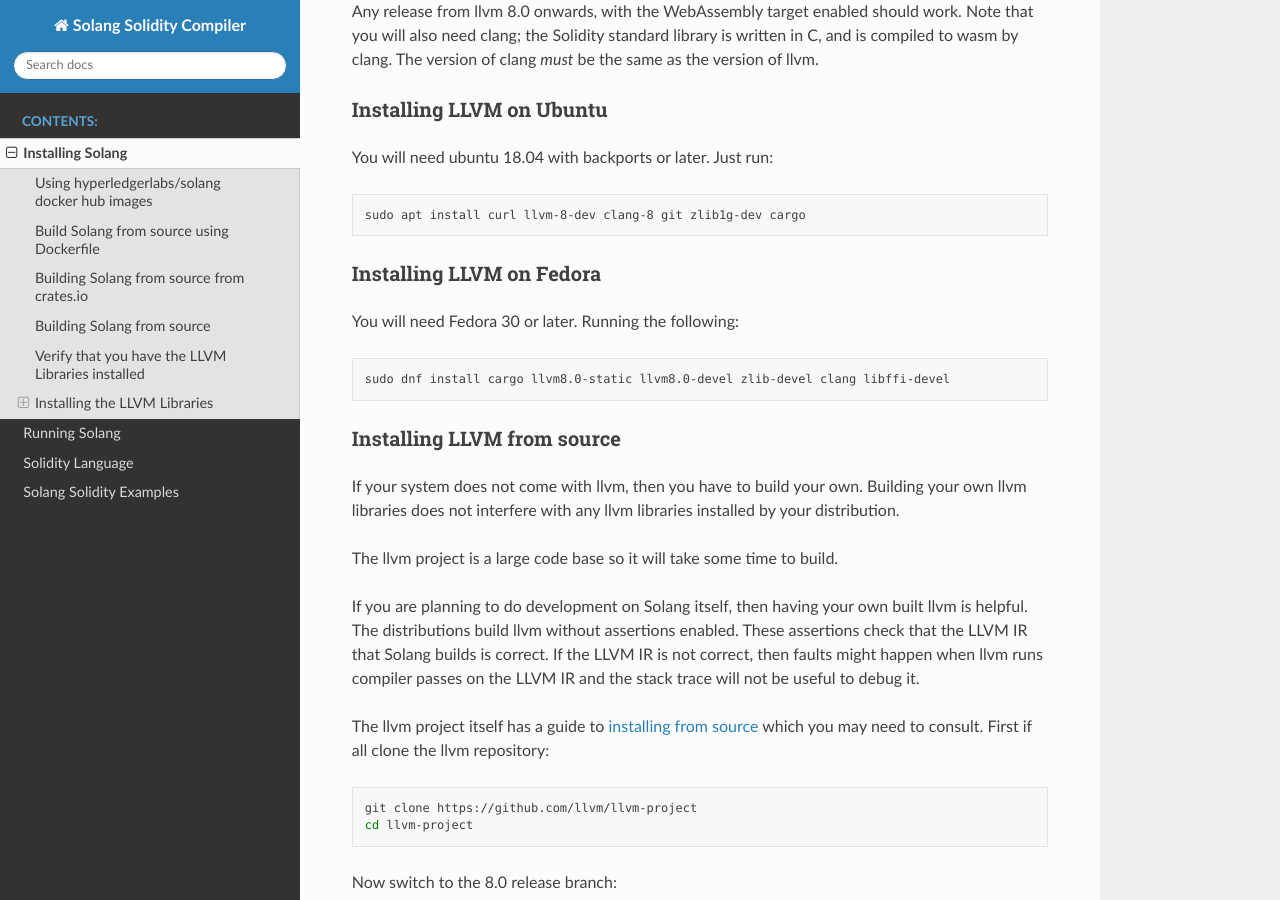
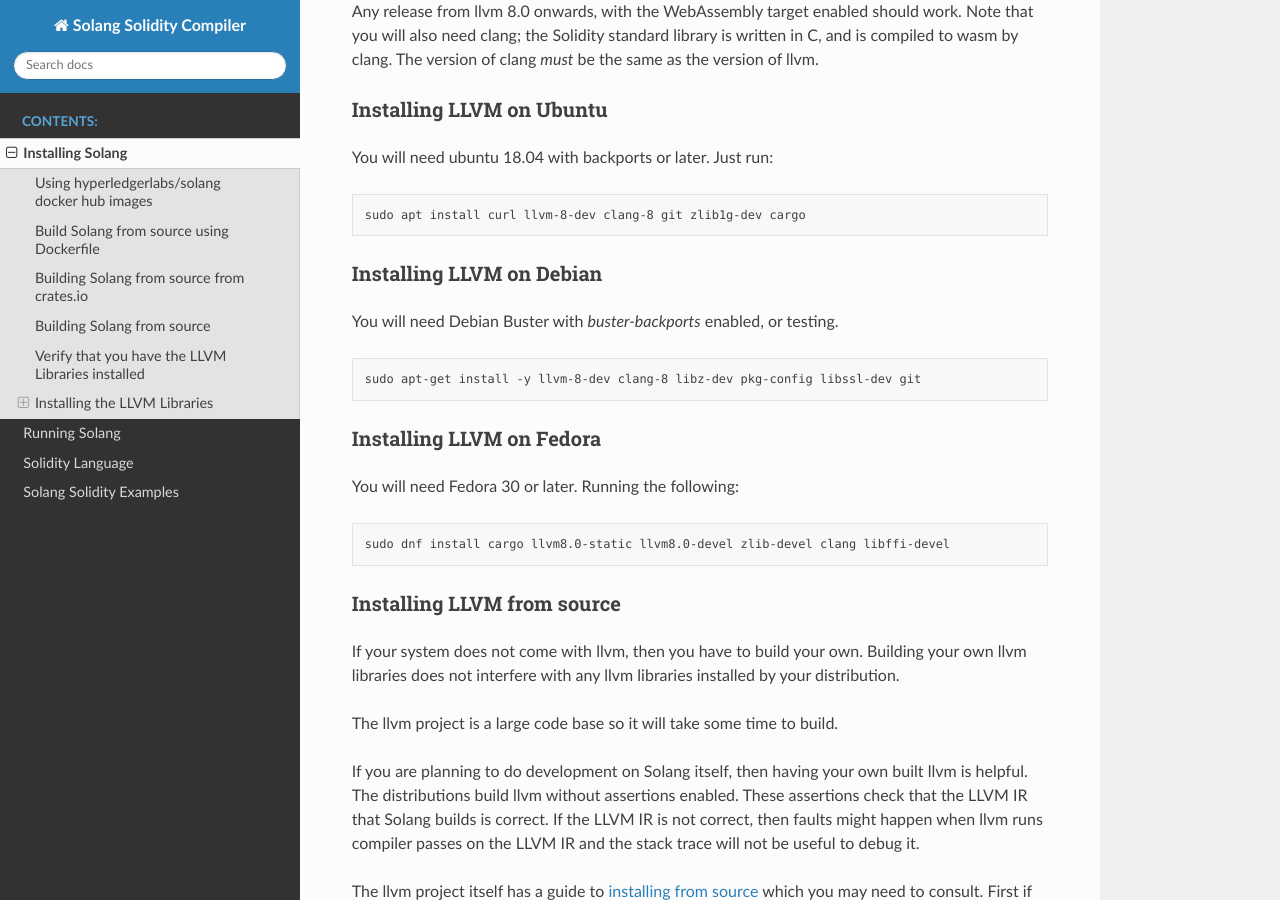
Before and after one commit to hyperledger-solang/solang, a Sphinx documentation site: the page built from docs/installing.rst, in a window 1280 px wide and 900 px high, scrolled down 2313 px. Built offline with Sphinx 7.4.7 and the Read the Docs theme 2.0.0, drawn with Linux system fonts in a browser that asks for light colours.

Commit message:
LLVM is available from Debian buster with backports
Signed-off-by: Sean Young <sean@mess.org>

```diff
--- a/docs/installing.rst
+++ b/docs/installing.rst
@@ -124,6 +124,15 @@
 
 	sudo apt install curl llvm-8-dev clang-8 git zlib1g-dev cargo
 
+Installing LLVM on Debian
+_________________________
+
+You will need Debian Buster with `buster-backports` enabled, or testing.
+
+.. code-block:: bash
+
+	sudo apt-get install -y llvm-8-dev clang-8 libz-dev pkg-config libssl-dev git
+
 Installing LLVM on Fedora
 _________________________
 
```
